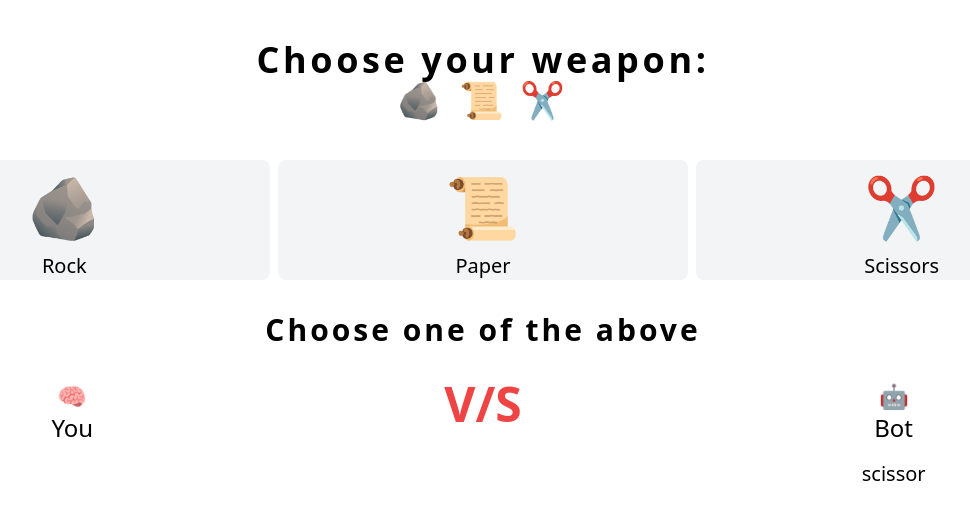
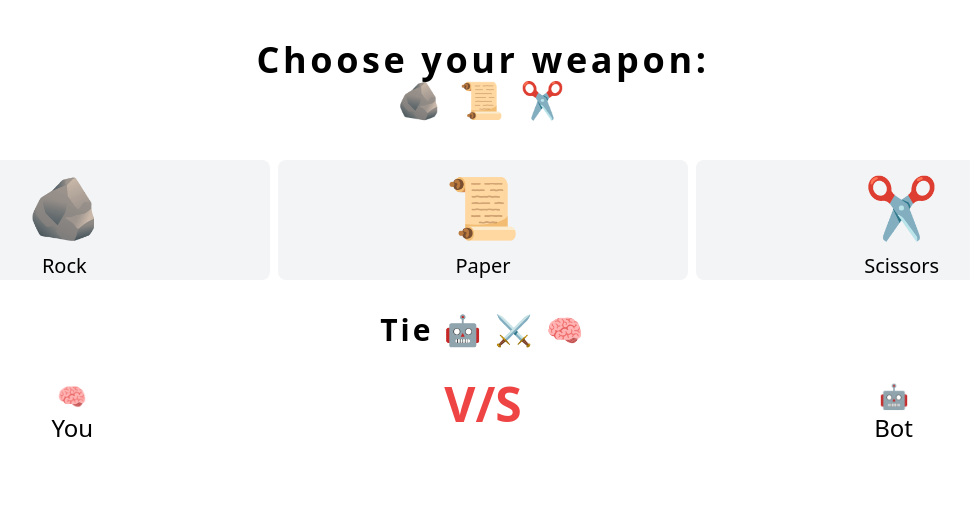
Before and after one commit to HabibMollah/react-rock-paper-scissors, a React (Vite) app: page / in a window 1280 px wide. Shown: the top 520 px of the page, without its empty margins (157-1127 px from the left). Built offline with nearby package versions, Linux system fonts and the light colour scheme.

Commit message:
v1.1 major bugs fixes

```diff
--- a/src/App.tsx
+++ b/src/App.tsx
@@ -5,6 +5,7 @@ import Rock from './Rock';
 function App() {
   // this is user's
   const [choice, setChoice] = useState('');
+  const [botChoice, setBotChoice] = useState('');
 
   // Bot's turn
   const choices = ['rock', 'paper', 'scissor'];
@@ -12,10 +13,9 @@ function App() {
   const randomIndex = () => {
     return Math.floor(Math.random() * choices.length);
   };
-  function getComputerChoice() {
+  function randomChoice() {
     return choices[randomIndex()];
   }
-  const botChoice = getComputerChoice();
 
   return (
     <div>
@@ -24,7 +24,13 @@ function App() {
           Choose your weapon: <br />
           🪨 📜 ✂
         </h1>
-        <Rock botChoice={botChoice} userChoice={choice} setChoice={setChoice} />
+        <Rock
+          botChoice={botChoice}
+          setBotChoice={setBotChoice}
+          randomChoice={randomChoice}
+          userChoice={choice}
+          setChoice={setChoice}
+        />
         <Result botChoice={botChoice} userChoice={choice} />
       </div>
     </div>
--- a/src/Rock.tsx
+++ b/src/Rock.tsx
@@ -2,9 +2,17 @@ interface Props {
   botChoice: string;
   userChoice: string;
   setChoice: (a: string) => void;
+  setBotChoice: (a: () => string) => void;
+  randomChoice: () => string;
 }
 
-function Rock({ botChoice, userChoice, setChoice }: Props) {
+function Rock({
+  botChoice,
+  setBotChoice,
+  randomChoice,
+  userChoice,
+  setChoice,
+}: Props) {
   // Decide who won
   function judgement(computer: string, user: string) {
     let result;
@@ -45,19 +53,28 @@ function Rock({ botChoice, userChoice, setChoice }: Props) {
     <div>
       <div className="grid grid-cols-3 gap-2 text-center font-thin">
         <div
-          onClick={() => setChoice('rock')}
+          onClick={() => {
+            setChoice('rock');
+            setBotChoice(randomChoice);
+          }}
           className="bg-gray-100 text-xl hover:bg-gray-300 rounded-lg">
           <div className="text-6xl py-4">🪨</div>
           <p>Rock</p>
         </div>
         <div
-          onClick={() => setChoice('paper')}
+          onClick={() => {
+            setChoice('paper');
+            setBotChoice(randomChoice);
+          }}
           className="bg-gray-100 text-xl hover:bg-gray-300 rounded-lg">
           <div className="text-6xl py-4">📜</div>
           <p>Paper</p>
         </div>
         <div
-          onClick={() => setChoice('scissor')}
+          onClick={() => {
+            setChoice('scissor');
+            setBotChoice(randomChoice);
+          }}
           className="bg-gray-100 text-xl hover:bg-gray-300 rounded-lg">
           <div className="text-6xl py-4">✂</div>
           <p>Scissors</p>
```
